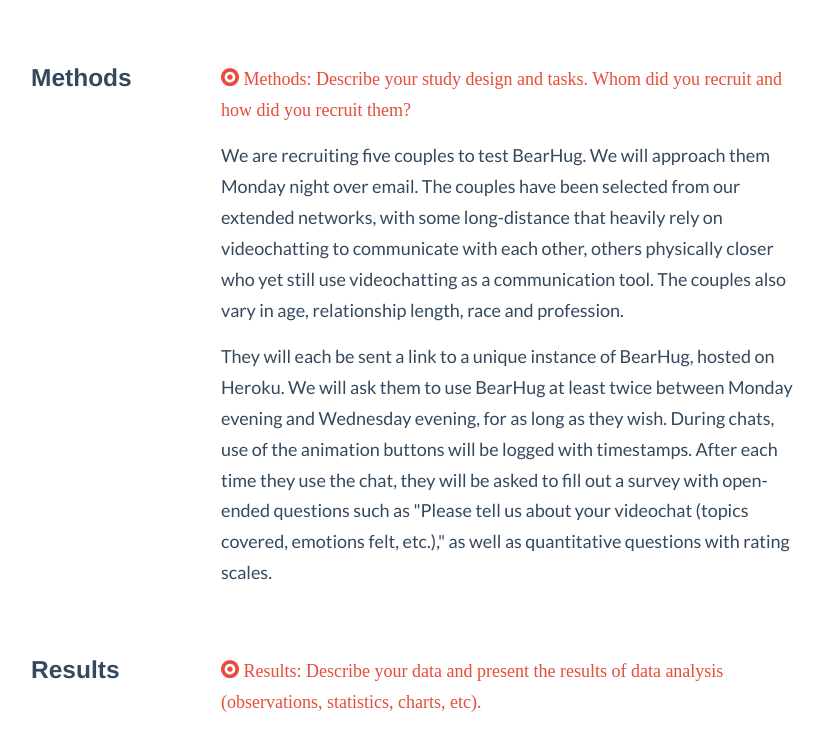
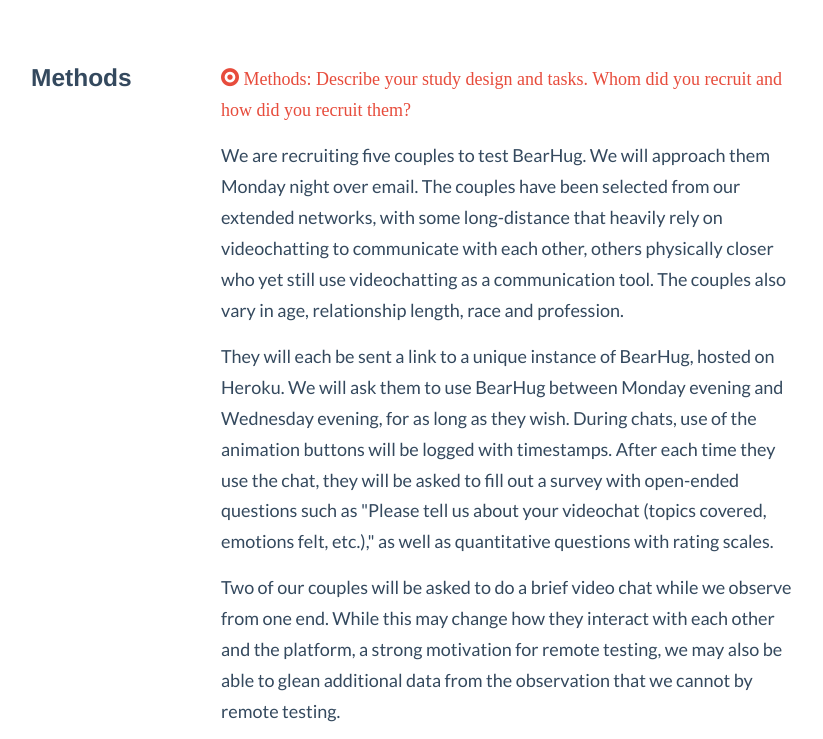
Before and after one commit to resalire/triple-squared, a website: page user_testing.html in a window 1280 px wide. Shown: the part 821-1560 px from the top of the page, without its empty margins (179-1002 px from the left). Drawn offline with Linux system fonts and the light colour scheme.

Commit message:
added to methods of user testing

```diff
--- a/user_testing.html
+++ b/user_testing.html
@@ -55,7 +55,11 @@
           <p>
 We are recruiting five couples to test BearHug. We will approach them Monday night over email. The couples have been selected from our extended networks, with some long-distance that heavily rely on videochatting to communicate with each other, others physically closer who yet still use videochatting as a communication tool. The couples also vary in age, relationship length, race and profession.  </p>
 
-<p>They will each be sent a link to a unique instance of BearHug, hosted on Heroku. We will ask them to use BearHug at least twice between Monday evening and Wednesday evening, for as long as they wish. During chats, use of the animation buttons will be logged with timestamps.  After each time they use the chat, they will be asked to fill out a survey with open-ended questions such as "Please tell us about your videochat (topics covered, emotions felt, etc.)," as well as quantitative questions with rating scales.
+<p>They will each be sent a link to a unique instance of BearHug, hosted on Heroku. We will ask them to use BearHug between Monday evening and Wednesday evening, for as long as they wish. During chats, use of the animation buttons will be logged with timestamps.  After each time they use the chat, they will be asked to fill out a survey with open-ended questions such as "Please tell us about your videochat (topics covered, emotions felt, etc.)," as well as quantitative questions with rating scales.
+</p><p>
+Two of our couples will be asked to do a brief video chat while we observe from one end.  While this may change how they interact with each other and the platform, a strong motivation for remote testing, we may also be able to glean additional data from the observation that we cannot by remote testing.
+</p>
+We have chosen not to give any explicit tasks beyond "use the video chat application", in order not to bias our users towards over-using the animations.  Our driving questions are about how often the animations are used and their effectiveness, so we would prefer the use to arise naturally.
            </p>
         </div>
       </div>
```
